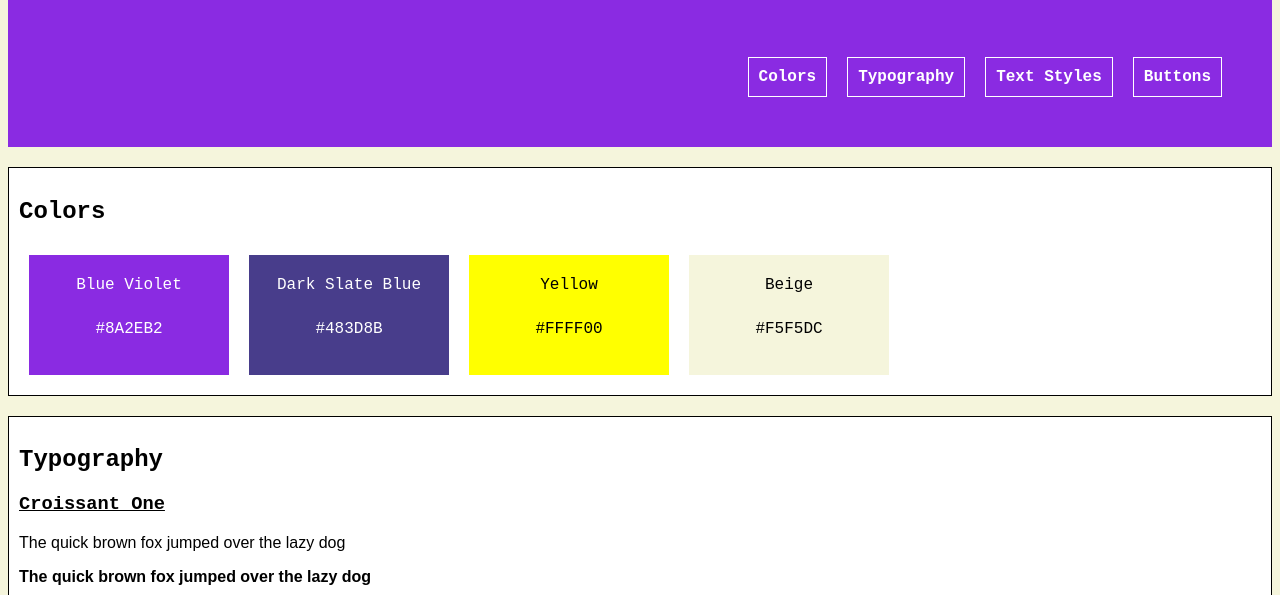
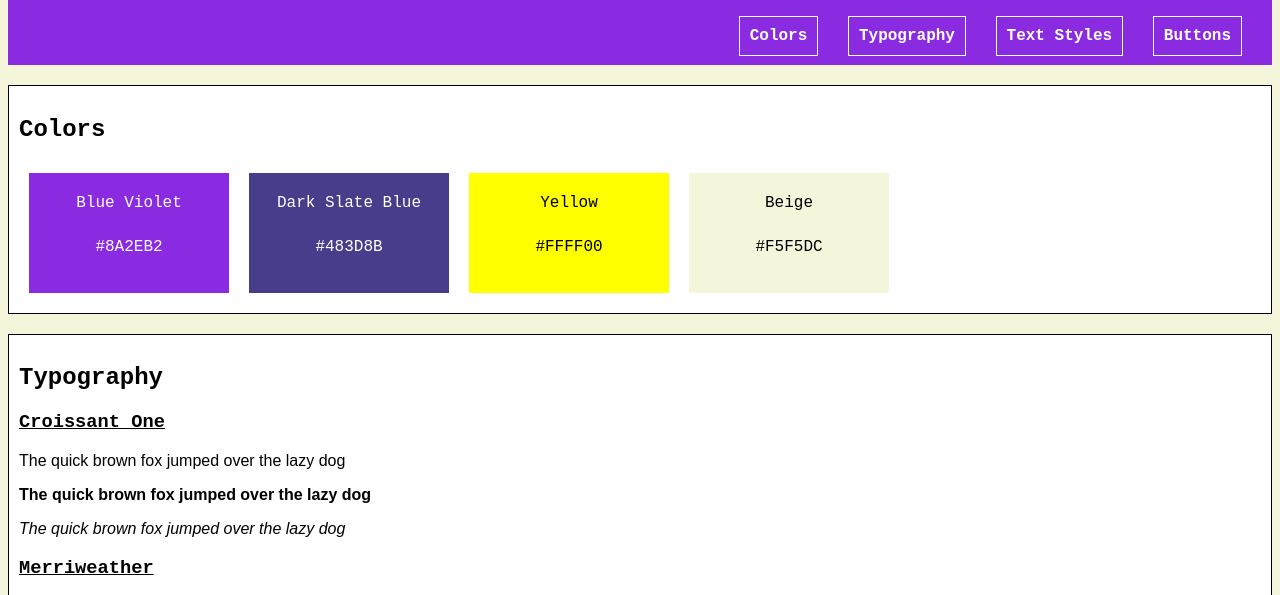
Before and after one commit to giggskadabra/stylesystem, a plain HTML site: page index.html in a window 1280 px wide. Shown: the part 203-798 px from the top of the page. Drawn offline with Linux system fonts and the light colour scheme; a web font is replaced by a local one.

Commit message:
Update index.html
removed class from nav

```diff
--- a/index.html
+++ b/index.html
@@ -17,7 +17,7 @@
           <h1>My website design system</h1>
           </div>
         <div class= "header-right">
-          <nav class="header-right">
+          <nav>
               <a href="#colors">Colors</a>
               <a href="#typography">Typography</a>
               <a href="#text-styles">Text Styles</a>
```
